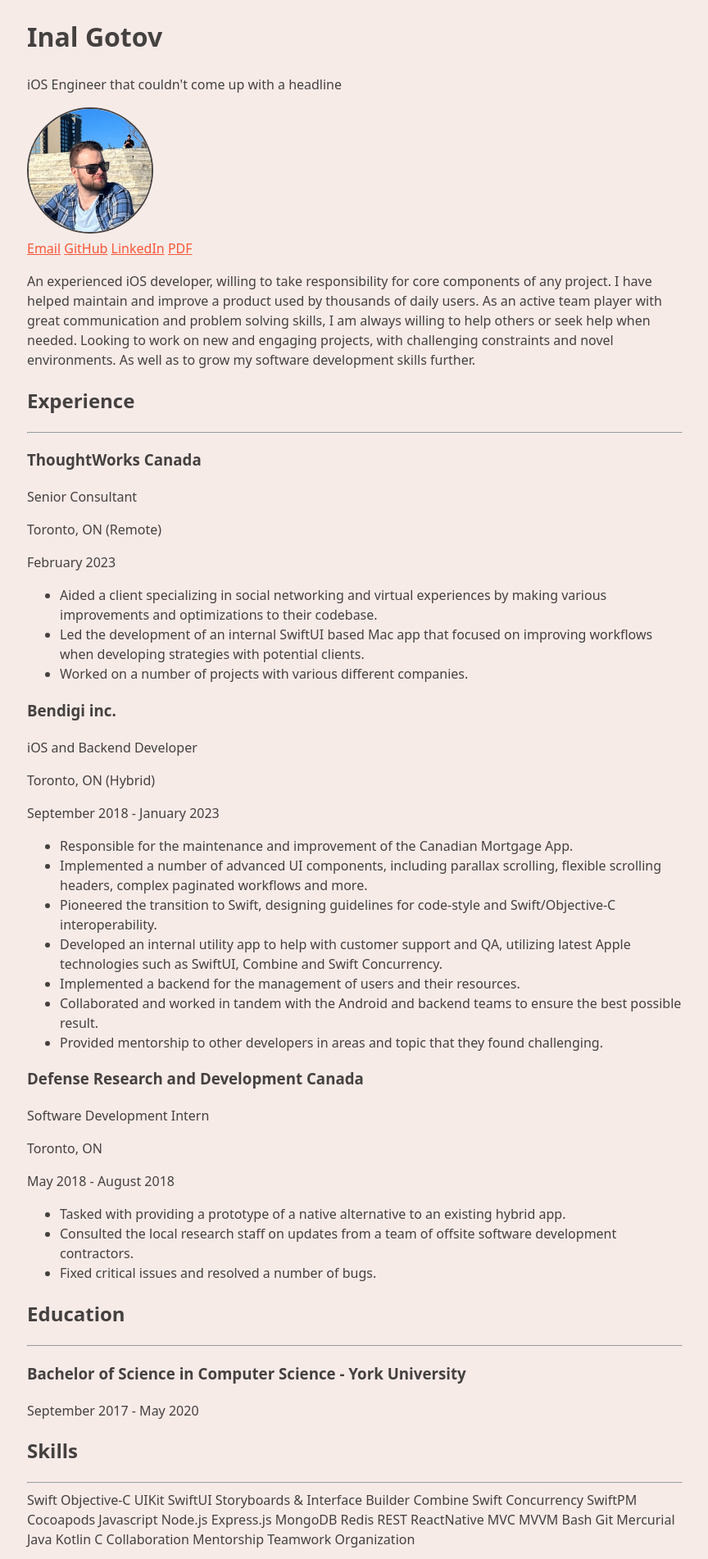
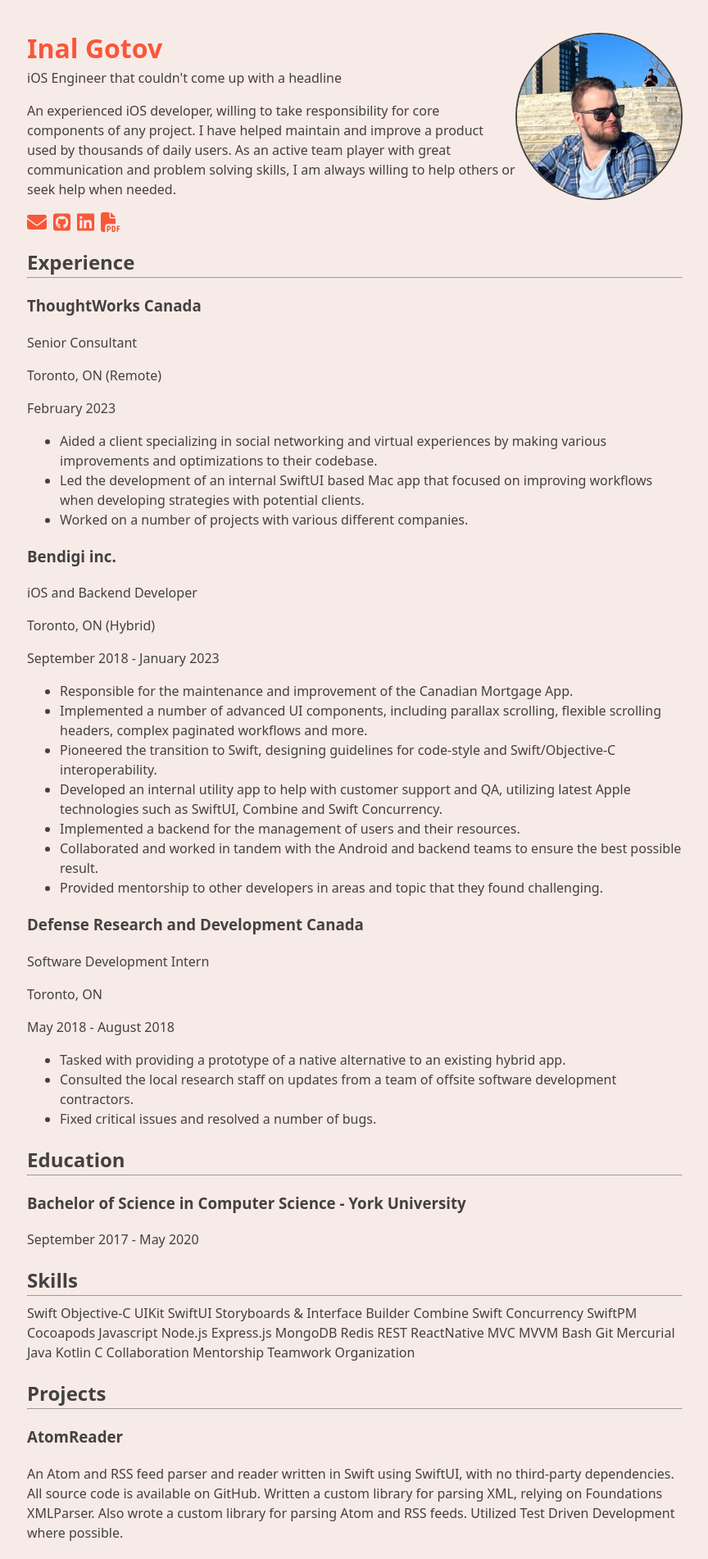
Before and after one commit to sketch204/sketch204.github.io, a Jekyll site: the page built from resume.html, in a window 1280 px wide. Shown: the top 1902 px of the page at 82% size, without its empty margins (207-1071 px from the left). Built offline with Jekyll 4.4.1, drawn with Linux system fonts in a browser that asks for light colours; nearby versions of some CDN libraries.

Commit message:
Update styling of resume heading

```diff
--- a/_layouts/default.html
+++ b/_layouts/default.html
@@ -15,6 +15,8 @@
   {% feed_meta %}
   {% seo %}
 
+  <script src="https://kit.fontawesome.com/bae51c7054.js" crossorigin="anonymous"></script>
+
 </head>
 
 <body>
--- a/assets/css/styles.css
+++ b/assets/css/styles.css
@@ -91,9 +91,44 @@ footer {
 
 }
 
+.cvHeading {
+    display: flex;
+    flex-direction: row;
+    justify-content: space-between;
+    align-items: center;
+}
+
+.cvHeading h1 {
+    margin-bottom: 0;
+    font-size: xx-large;
+    color: var(--accent-color);
+}
+
+.cvHeading p {
+    margin-top: 0;
+}
+
+.cvSocialIcons {
+    display: flex;
+    gap: 8px;
+}
+
+.cv h2 {
+    margin-bottom: 0;
+}
+
+.cv hr {
+    color: var(--accent-color);
+    margin-top: 0;
+}
+
+.cvSkill {
+
+}
+
 .cvImage img {
-    width: 150px;
-    height: 150px;
+    width: 200px;
+    height: 200px;
     border-radius: 50%;
     border: solid var(--text-color) 2px;
 }
--- a/resume.html
+++ b/resume.html
@@ -3,21 +3,29 @@ title: Inal Gotov
 description: Inal's Resume
 ---
 <div class="cv readingMargins">
-  <h1>Inal Gotov</h1>
-  <p>iOS Engineer that couldn't come up with a headline</p>
+  <section>
+    <div class="cvHeading">
+      <div>
+        <h1>Inal Gotov</h1>
+        <p>iOS Engineer that couldn't come up with a headline</p>
 
-  <div class="cvImage">
-    <img src="/assets/img/profile_picture.jpeg" alt="A photo of Inal" sizes="150px">
-  </div>
+        <p>
+          An experienced iOS developer, willing to take responsibility for core components of any project. I have helped maintain and improve a product used by thousands of daily users. As an active team player with great communication and problem solving skills, I am always willing to help others or seek help when needed.
+        </p>
 
-  <a href="mailto:me@inalgotov.com">Email</a>
-  <a href="https://github.com/sketch204">GitHub</a>
-  <a href="https://www.linkedin.com/in/inal-gotov/">LinkedIn</a>
-  <a href="/assets/Inal_Gotov.pdf">PDF</a>
+        <div class="cvSocialIcons fa-xl">
+          <a href="mailto:me@inalgotov.com" target="_blank" rel="noopener noreferrer"><i class="fa-solid fa-envelope"></i></a>
+          <a href="https://github.com/sketch204" target="_blank" rel="noopener noreferrer"><i class="fa-brands fa-square-github"></i></a>
+          <a href="https://www.linkedin.com/in/inal-gotov/" target="_blank" rel="noopener noreferrer"><i class="fa-brands fa-linkedin"></i></a>
+          <a href="/assets/Inal_Gotov.pdf" target="_blank" rel="noopener noreferrer"><i class="fa-solid fa-file-pdf"></i></a>
+        </div>
+      </div>
 
-  <p>
-    An experienced iOS developer, willing to take responsibility for core components of any project. I have helped maintain and improve a product used by thousands of daily users. As an active team player with great communication and problem solving skills, I am always willing to help others or seek help when needed. Looking to work on new and engaging projects, with challenging constraints and novel environments. As well as to grow my software development skills further.
-  </p>
+      <div class="cvImage">
+        <img src="/assets/img/profile_picture.jpeg" alt="A photo of Inal" sizes="200px">
+      </div>
+    </div>
+  </section>
 
   <section>
     <h2>Experience</h2>
```
